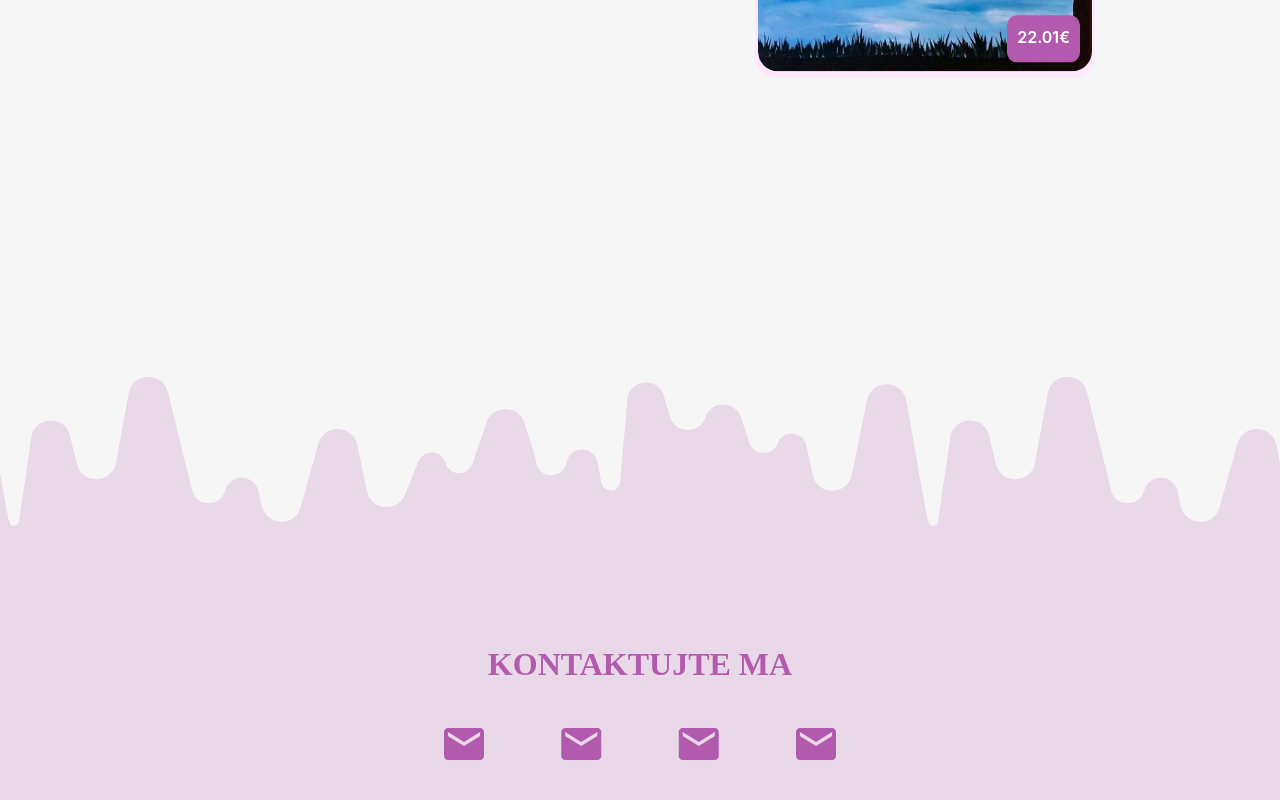
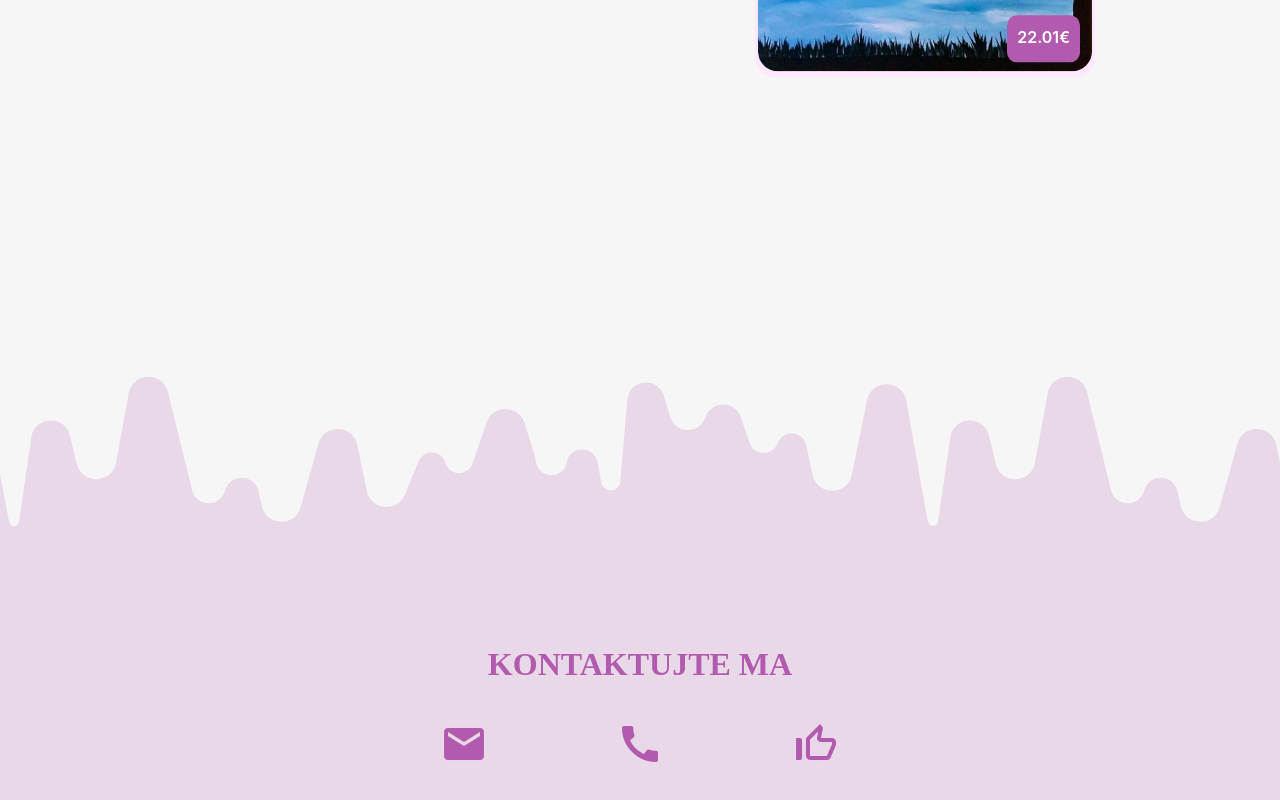
Before and after one commit to AdamBalu/mh-store, a Vue app: page / in a window 1280 px wide. Shown: the part 1922-2722 px from the top of the page. Built offline with nearby package versions, Linux system fonts and the light colour scheme.

Commit message:
feat: contact icons changed

```diff
--- a/src/components/molecules/Footer.vue
+++ b/src/components/molecules/Footer.vue
@@ -7,15 +7,12 @@
     <div class="contact-icons">
   <span class="material-icons">
 email
+  </span>
+      <span class="material-icons">
+call
 </span>
       <span class="material-icons">
-email
-</span>
-      <span class="material-icons">
-email
-</span>
-      <span class="material-icons">
-email
+thumb_up_off_alt
 </span>
     </div>
   </div>
```
